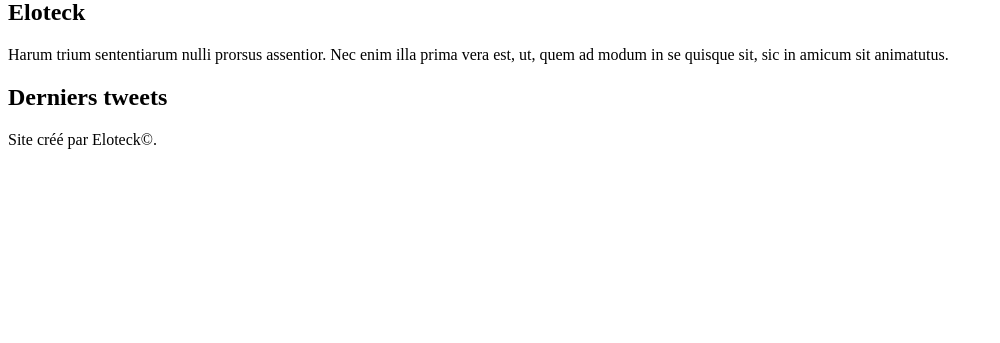
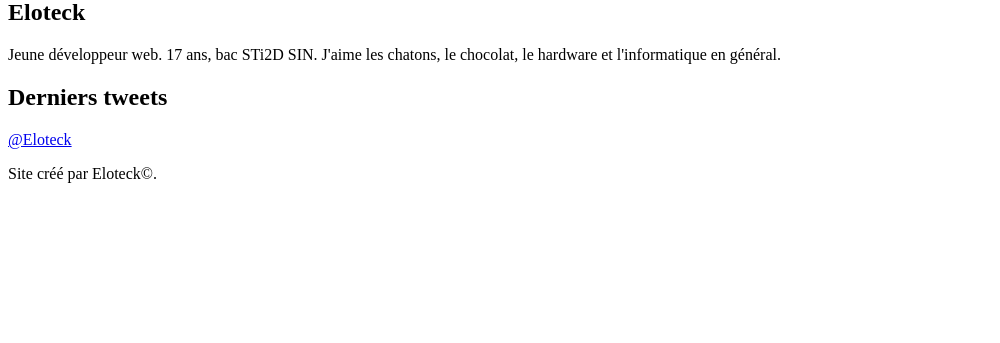
Before and after one commit to Eloteck/BlogEloteckV3, a PHP site: page /views/template.php in a window 1280 px wide. Shown: the part 457-800 px from the top of the page, without its empty margins (0-1000 px from the left). Run offline with PHP 8.4, Linux system fonts and the light colour scheme; the template is opened without the code that fills it, so the values that code supplies are empty.

Commit message:
Add some things in column

```diff
--- a/app/views/includes/column.php
+++ b/app/views/includes/column.php
@@ -4,12 +4,13 @@
 	</div>
 	<div class="box-content">
 		<h2>Eloteck</h2>
-		<p>Harum trium sententiarum nulli prorsus assentior. Nec enim illa prima vera est, ut, quem ad modum in se quisque sit, sic in amicum sit animatutus.</p>
+		<p>Jeune développeur web. 17 ans, bac STi2D SIN. J'aime les chatons, le chocolat, le hardware et l'informatique en général.</p>
 	</div>
 </div>
 <div class="last_tweets box">
 	<div class="box-content">
 		<h2>Derniers tweets</h2>
 		<?php require_once '../app/plugins/Elo_tweets/Elo_tweets.php'; ?>
+		<a href="http://twitter.com/Eloteck" target="_blank">@Eloteck</a>
 	</div>
 </div>
```
